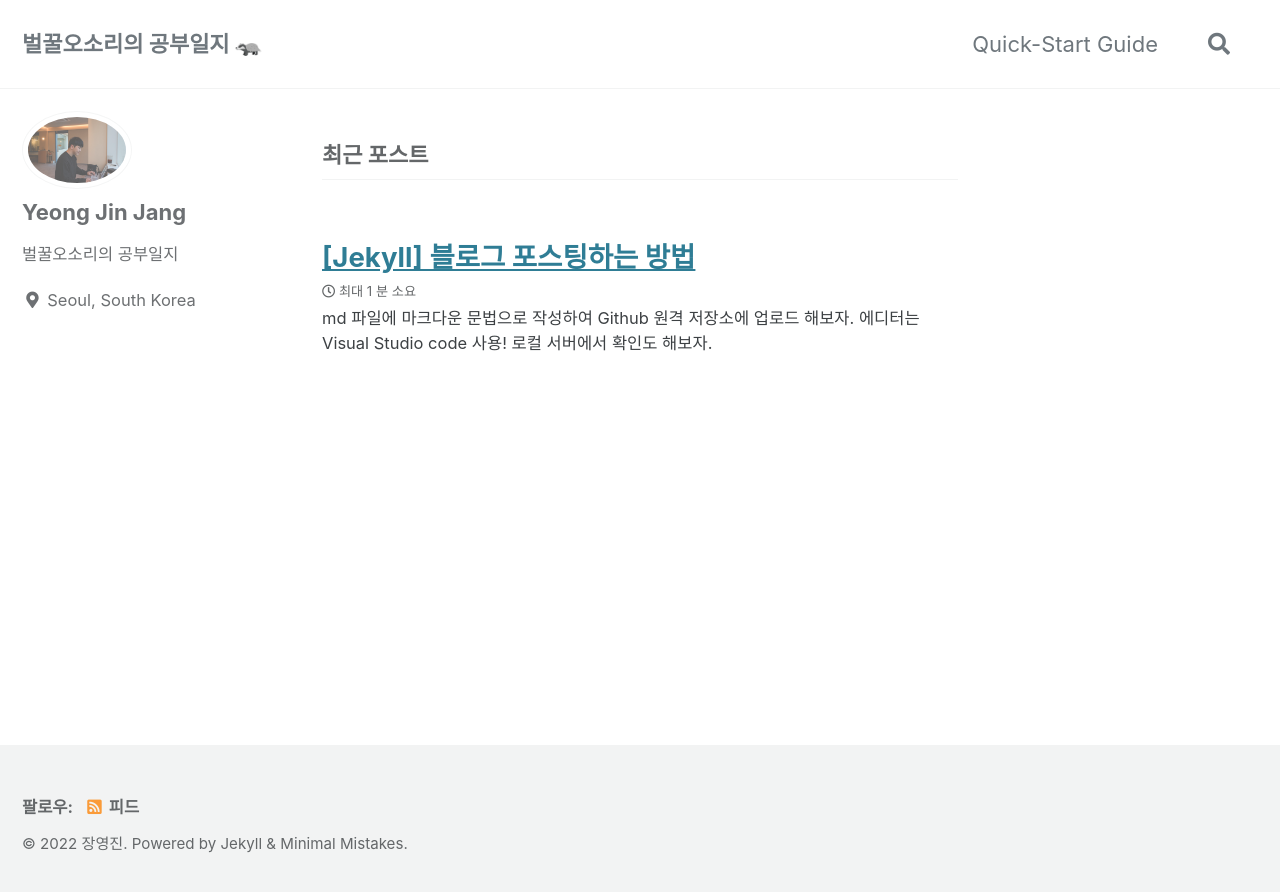
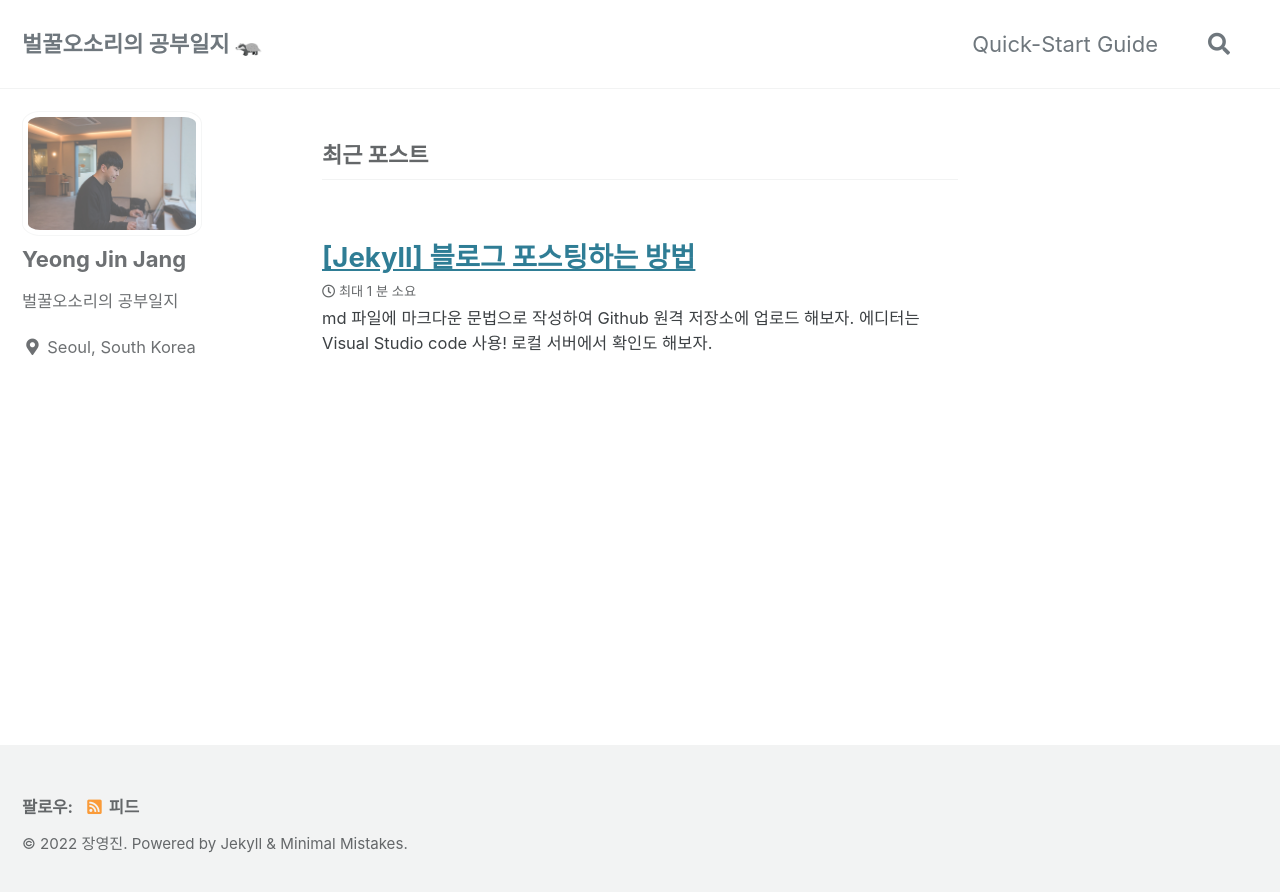
Before and after one commit to Yeong-Jin-Jang/Yeong-Jin-Jang.github.io, a Jekyll site: the page built from index.html, in a window 1280 px wide. Shown: the top 892 px of the page. Built offline with Jekyll 4.4.1, drawn with Linux system fonts in a browser that asks for light colours; cached includes are drawn as plain includes; the list of posts is cut into pages by our own code; comment, search, counter and statistics services are not loaded.

Commit message:
Update _sidebar.scss

```diff
--- a/_sass/minimal-mistakes/_sidebar.scss
+++ b/_sass/minimal-mistakes/_sidebar.scss
@@ -134,8 +134,8 @@
   }
 
   img {
-    max-width: 110px;
-    border-radius: 50%;
+    max-width: 180px;
+    border-radius: 10%;
 
     @include breakpoint($large) {
       padding: 5px;
```
